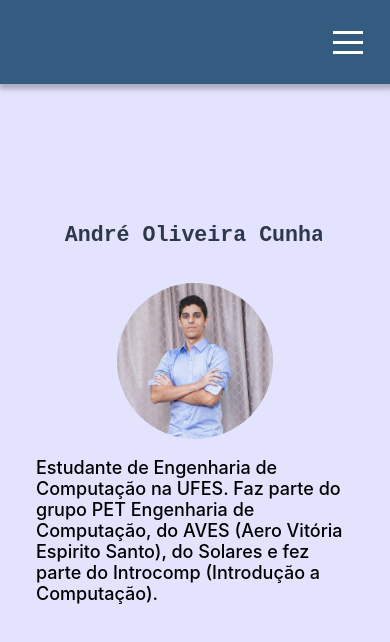
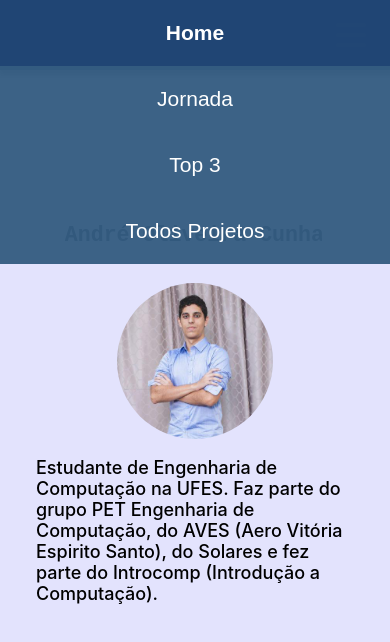
Before and after one commit to andreocunha/portfolio, a Next.js app: page / in a window 390 px wide. Shown: the top 642 px of the page. Built offline with nearby package versions, Linux system fonts and the light colour scheme.

Commit message:
melhorias no navbar

```diff
--- a/components/Header/index.js
+++ b/components/Header/index.js
@@ -5,78 +5,55 @@ import Link from 'next/link';
 import { useRouter } from "next/router";
 
 const Header = ({children}) => {
-    const [isOpen, setOpen] = useState(false);
     const router = useRouter();
+    const [clicked, setClicked] = useState(false);
+    return (
+        <div className="container">
+            <nav className={styles.navLinks}>
+                <input id="nav-toggle" className={styles.navToggle} onChange={()=>{}} type="checkbox" checked={clicked}/>
+                <ul className={styles.links}>
+                    <Link href="/">
+                        <li
+                            onClick={() => setClicked(!clicked)}
+                            className={router.pathname === "/" ? styles.pageClicked : {}}
+                            >
+                            <p>Home</p>
+                        </li>
+                    </Link>
 
-    return (
-        <div>
-            <div className={styles.headerContainer}
-                style={{position: 'absolute'}}
-            >
-                <div className={styles.iconHamburger}>
-                    <Hamburger direction="right" size={30} toggled={isOpen} toggle={setOpen} />
-                </div>
-                {isOpen &&
-                    <div className={styles.headerMenuMobile}>
-                        <Link href="/">
-                            <div
-                                onClick={() => setOpen(false)}
-                                style={router.pathname === "/" ? {backgroundColor: '#2a4c6b'} : {}}
-                                className={styles.linkPage}>
-                                    <p>Home</p>
-                            </div>
-                        </Link>
-                        <Link href="/Timeline">
-                            <div
-                                onClick={() => setOpen(false)}
-                                style={router.pathname === "/Timeline" ? {backgroundColor: '#2a4c6b'} : {}}
-                                className={styles.linkPage}>
-                                    <p>Jornada</p>
-                            </div>
-                        </Link>
-                        <Link href="/TopProjects">
-                            <div
-                                onClick={() => setOpen(false)}
-                                style={router.pathname === "/TopProjects" ? {backgroundColor: '#2a4c6b'} : {}}
-                                className={styles.linkPage}>
-                                    <p>Top 3</p>
-                            </div>
-                        </Link>
-                        <Link href="/AllProjects">
-                            <div
-                                onClick={() => setOpen(false)}
-                                style={router.pathname === "/AllProjects" ? {backgroundColor: '#2a4c6b'} : {}}
-                                className={styles.linkPage}>
-                                    <p>Todos Projetos</p>
-                            </div>
-                        </Link>
-                    </div>
-                }
-                {!isOpen &&
-                    <div className={styles.headerMenuWeb}>
-                        <Link href="/">
-                            <p className={router.pathname === "/" ? styles.activeWeb : ""}>
-                                Home
-                            </p>
-                        </Link>
-                        <Link href="/Timeline">
-                            <p className={router.pathname === "/Timeline" ? styles.activeWeb : ""}>
-                                Jornada
-                            </p>
-                        </Link>
-                        <Link href="/TopProjects">
-                            <p className={router.pathname === "/TopProjects" ? styles.activeWeb : ""}>
-                                Top 3
-                            </p>
-                        </Link>
-                        <Link href="/AllProjects">
-                            <p className={router.pathname === "/AllProjects" ? styles.activeWeb : ""}>
-                                Todos Projetos
-                            </p>
-                        </Link>
-                    </div>
-                }
-            </div>
+                    <Link href="/Timeline">
+                        <li
+                            onClick={() => setClicked(!clicked)}
+                            className={router.pathname === "/Timeline" ? styles.pageClicked : {}}
+                            >
+                            <p>Jornada</p>
+                        </li>
+                    </Link>
+
+                    <Link href="/TopProjects">
+                        <li
+                            onClick={() => setClicked(!clicked)}
+                            className={router.pathname === "/TopProjects" ? styles.pageClicked : {}}
+                            >
+                            <p>Top 3</p>
+                        </li>
+                    </Link>
+
+                    <Link href="/AllProjects">
+                        <li
+                            onClick={() => setClicked(!clicked)}
+                            className={router.pathname === "/AllProjects" ? styles.pageClicked : {}}
+                            >
+                            <p>Todos Projetos</p>
+                        </li>
+                    </Link>
+                </ul>
+                <label htmlFor="nav-toggle" className={styles.iconBurger} onClick={() => setClicked(!clicked)}>
+                    <div className={styles.line}></div>
+                    <div className={styles.line}></div>
+                    <div className={styles.line}></div>
+                </label>
+            </nav>
             {children}
         </div>
     )
--- a/styles/components/Header.module.css
+++ b/styles/components/Header.module.css
@@ -1,106 +1,133 @@
-.headerContainer {
-    position: fixed;
-    width: 100%;
-    display: flex;
-    flex-direction: column;
-    justify-content: center;
-    align-items: center;
-    min-height: 10vh;
-    background-color: rgb(52, 92, 129);
-    color: white;
-    box-shadow: 2px 2px 5px 3px rgba(0, 0, 0, 0.25);
+.container {
+  position: fixed;
 }
 
-.iconHamburger {
-    margin: 1rem;
-    display: none;
-    align-self: flex-end;
+.navLinks {
+  display: flex;
+  justify-content: flex-end;
+  align-items: center;
+  position: fixed;
+  z-index: 10;
+  left: 0;
+  right: 0;
+  top: 0;
+  font-family: 'Montserrat', sans-serif;
+  padding: 0 5%;
+  height: 70px;
+  background-color: var(--blue-gray);
+  box-shadow: 2px 2px 5px 3px rgba(0, 0, 0, 0.35);
 }
 
-.headerMenuWeb {
-    width: 100%;
-    display: flex;
-    flex-direction: row;
-    justify-content: flex-end;
-    text-align: center;
-    padding-right: 30px;
+.links {
+  align-self: flex-end;
+  padding: 0;
+  margin: 0;
+  width: 30%;
+  height: 100%;
+  display: flex;
+  justify-content: space-around;
+  align-items: center;
 }
-
-.linkPage {
+.links li {
+  list-style: none;
   display: flex;
   align-items: center;
   justify-content: center;
-  width: 100%;
+  font-size: 17px;
+  font-weight: 300;
+  color: var(--white);
+  text-decoration: none;
+  padding: 0;
+  margin: 0;
 }
 
-.linkPage:hover {
-  background-color: #2a4c6b;
+.links li:hover {
+  cursor: pointer;
+  color: var(--text-highlight);
+  transition: 0.3s;
 }
 
-.headerMenuWeb p{
-  margin-right: 15px;
-  margin-left: 15px;
-}
-
-.headerMenuWeb p:hover {
-  cursor: pointer;
-  transition: 0.35s;
+.pageClicked p{
   color: var(--text-highlight);
 }
 
-.headerMenuMobile {
-    display: flex;
-    flex-direction: column;
-    align-items: center;
-    justify-content: center;
-    width: 100%;
-    margin-bottom: 1rem;
+.navToggle {
+  display: none;
 }
 
-.headerMenuMobile p {
-  margin: 10px;
-  animation: FadeIn 0.4s linear;
-  animation-fill-mode: both;
+.iconBurger {
+  display: none;
+  position: absolute;
+  right: 5%;
+  top: 50%;
+  transform: translateY(-50%);
 }
 
-@keyframes FadeIn {
-    0% {
-      opacity: 0;
-      transform: scale(.1);
-    }
-    85% {
-      opacity: 1;
-      transform: scale(1.05);
-    }
-    100% {
-      transform: scale(1);
-    }
+.line {
+  width: 30px;
+  height: 5px;
+  background-color: var(--white);
+  margin: 5px;
+  border-radius: 3px;
+  transition: all .3s ease-in-out;
+}
+@media screen and (max-width: 815px) {
+  .links {
+    display: flex;
+    align-items: center;
+    justify-content: flex-start;
+    flex-direction: column;
+    float: none;
+    position: fixed;
+    z-index: 9;
+    left: 0;
+    right: 0;
+    top: 70px;
+    bottom: 100%;
+    width: auto;
+    height: auto;
+    flex-direction: column;
+    /* justify-content: space-evenly; */
+    background-color: rgb(51, 91, 128, 0.95);
+    overflow: hidden;
+    box-sizing: border-box;
+    transition: all .5s ease-in-out;
   }
 
-  .headerMenuMobile p:nth-child(1) { animation-delay: 0.1s }
-  .headerMenuMobile p:nth-child(2) { animation-delay: 0.5s }
-  .headerMenuMobile p:nth-child(3) { animation-delay: 0.9s }
-  .headerMenuMobile p:nth-child(4) { animation-delay: 1.3s }
+  .links li {
+    width: 100%;
+    margin: 0;
+    padding: 0;
+  }
 
+  .links p {
+    font-size: 21px
+  }
 
-.activeWeb {
-  color: var(--text-highlight);
-}
+  .pageClicked {
+    background-color: rgb(31, 67, 115, 0.9);
+    width: 100%;
+    /* height: 25%; */
+  }
 
-@media (orientation:portrait) {
-  .iconHamburger {
+  .pageClicked p {
+    color: var(--white);
+    font-weight: 600;
+  }
+
+  .navLinks :checked ~ .links {
+      bottom: 0;
+  }
+  .navLinks .iconBurger {
       display: block;
   }
-  .headerMenuWeb {
-      display: none;
+  .navLinks :checked ~ .iconBurger .line:nth-child(1) {
+      transform: translateY(10px) rotate(225deg);
+  }
+  .navLinks :checked ~ .iconBurger .line:nth-child(3) {
+      transform: translateY(-10px) rotate(-225deg);
+  }
+  .navLinks :checked ~ .iconBurger .line:nth-child(2) {
+      opacity: 0;
   }
 }
-
-@media (max-width: 500px){
-  .iconHamburger {
-      display: block;
-  }
-  .headerMenuWeb {
-      display: none;
-  }
-}
--- a/styles/globals.css
+++ b/styles/globals.css
@@ -34,5 +34,5 @@ a {
   --orange-light: #ff6600;
   --blue: #1f4373;
   --blue-dark: #152c4b;
-  --blue-gray: #345580;
+  --blue-gray: #345C81;
 }
```
